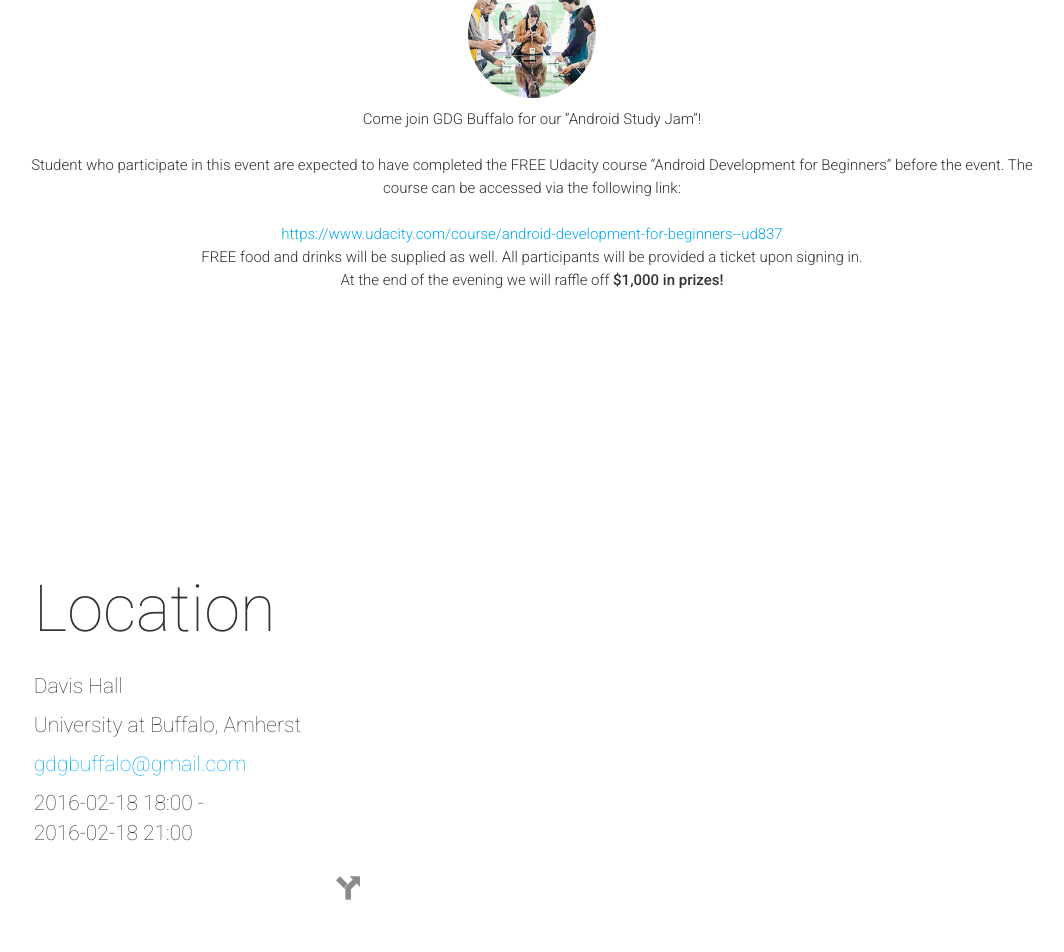
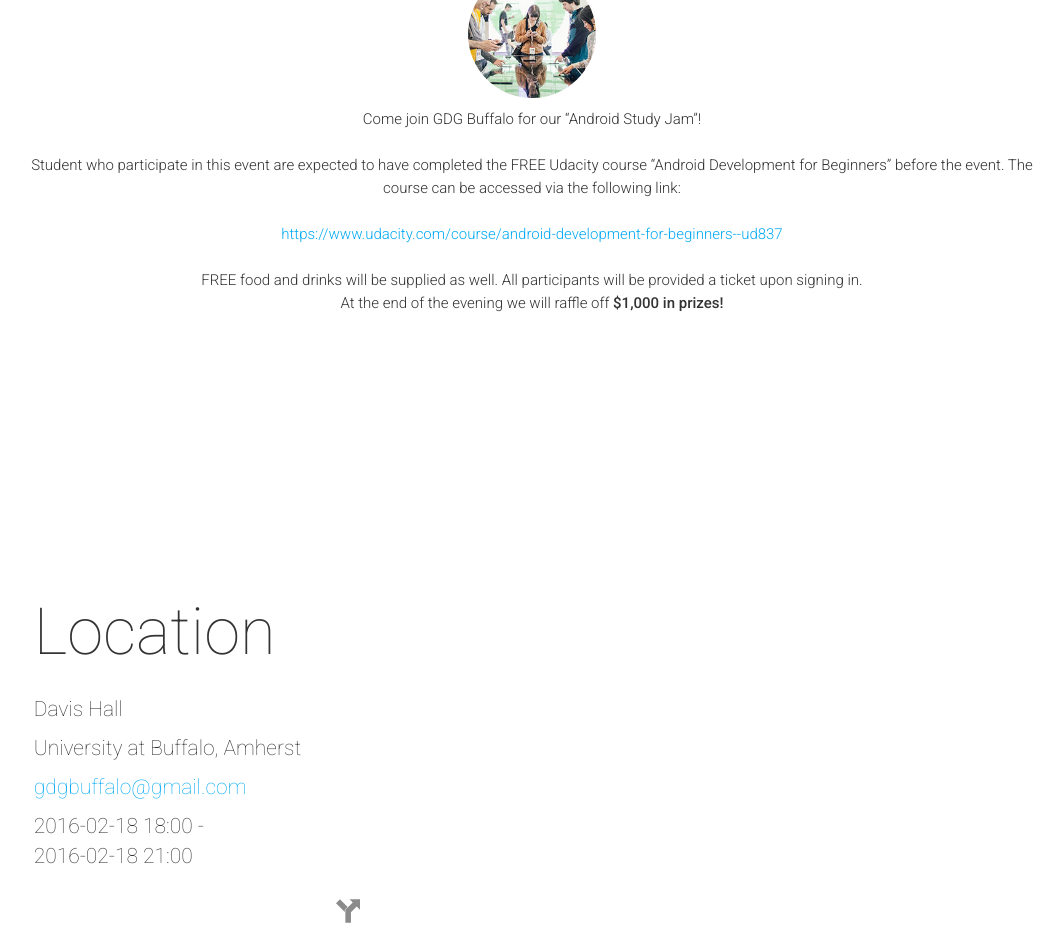
Before and after one commit to GDG-Buffalo/GDG-Buffalo.github.io, a Jekyll site: the page built from index.html, in a window 1280 px wide. Shown: the part 1174-2126 px from the top of the page, without its empty margins (108-1172 px from the left). Built offline with Jekyll 4.4.1, drawn with Linux system fonts in a browser that asks for light colours; nearby versions of some CDN libraries; comment, search, counter and statistics services are not loaded.

Commit message:
Minor Update

```diff
--- a/_config.yml
+++ b/_config.yml
@@ -62,7 +62,7 @@ Student who participate in this event are expected to have completed the FREE Ud
 Development for Beginners” before the event. The course can be accessed via the following link:<br/><br/><a href=\"https://www.udacity.com/course/android-development-for-beginners--ud837\">
 
 https://www.udacity.com/course/android-development-for-beginners--ud837
-</a><br/>
+</a><br/><br/>
 FREE food and drinks will be supplied as well. All participants will be provided a ticket upon signing in. <br/> At the end of the evening we will raffle off <b>$1,000 in prizes!</b>" }
 
 # Latest News Block
```
